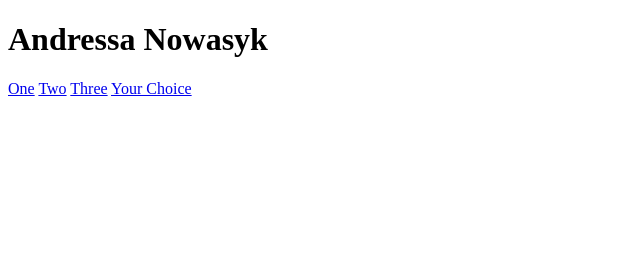
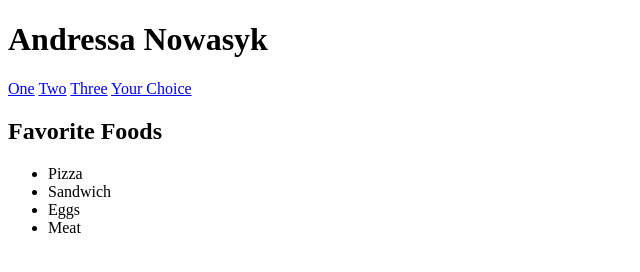
Before and after one commit to andressanowasyk/final-project-intro-html-course, a plain HTML site: page public_html/index.html in a window 1280 px wide. Shown: the whole page, without its empty margins (0-640 px from the left). Drawn offline with Linux system fonts and the light colour scheme.

Commit message:
Favorite foods added

```diff
--- a/public_html/index.html
+++ b/public_html/index.html
@@ -1,3 +1,4 @@
+<!-- Site disponível em: https://andressanowasyk.github.io/final-project-intro-html-course/public_html/index.html -->
 <!DOCTYPE html>
 <html lang="en">
 <head>
@@ -15,5 +16,15 @@
             <a href="#yourchoice">Your Choice</a>
         </nav>
     </header>
+
+    <main>
+        <h2> Favorite Foods </h2>
+        <ul>
+            <li>Pizza</li>
+            <li>Sandwich</li>
+            <li>Eggs</li>
+            <li>Meat</li>
+        </ul>
+    </main>
 </body>
 </html>
```
